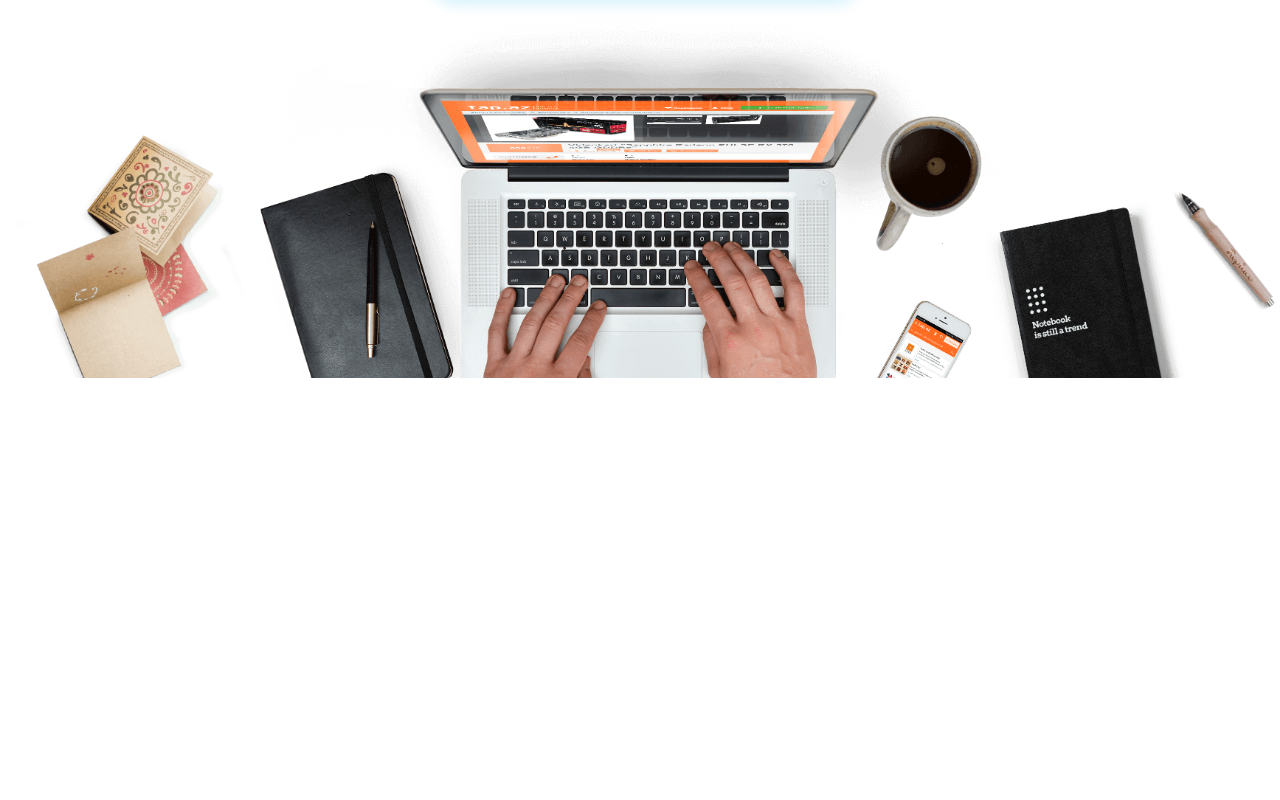
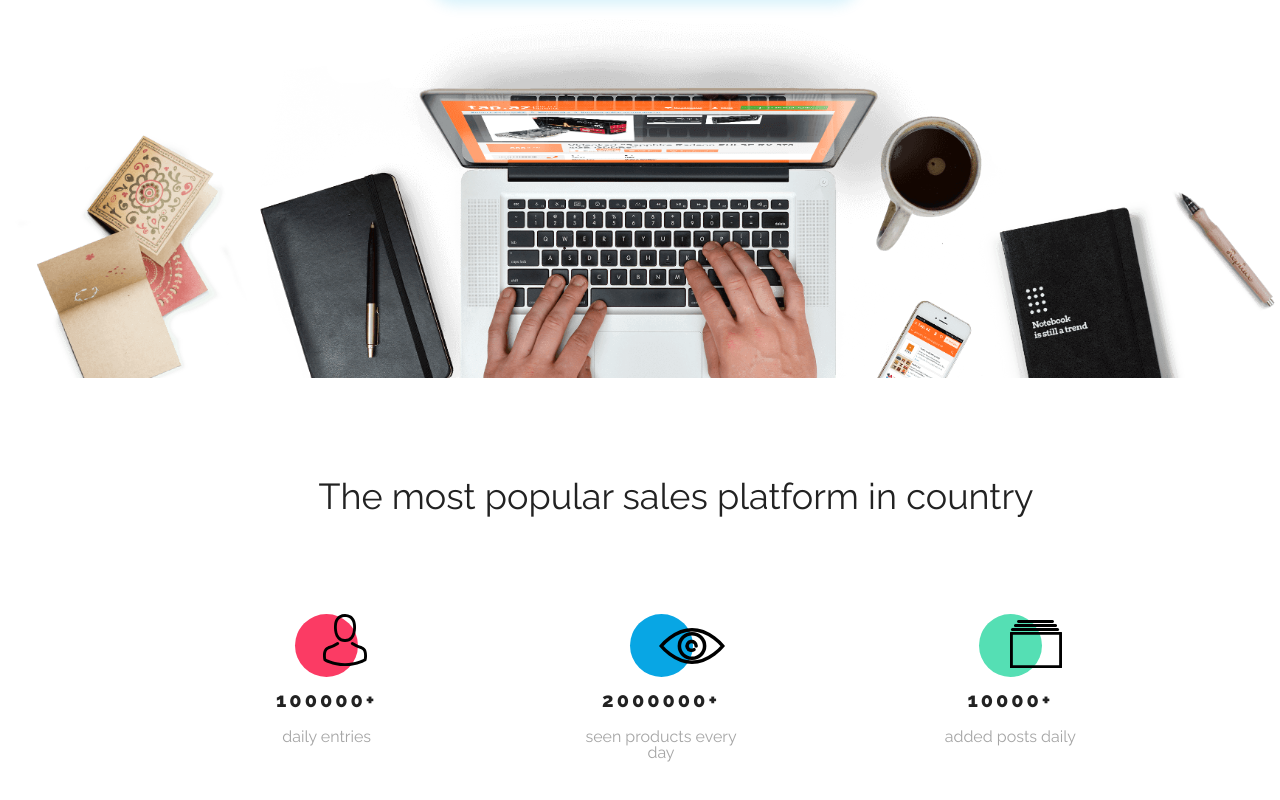
Before and after one commit to Veronika-Fialova/Bestshop, a plain HTML site: page index.html in a window 1280 px wide. Shown: the part 388-1188 px from the top of the page. Before the commit the page ends 800 px from the top, so only its background shows below. Drawn offline with nearby package versions, Linux system fonts and the light colour scheme.

Commit message:
Statistics done

```diff
--- a/index.html
+++ b/index.html
@@ -45,6 +45,36 @@
             </div>
             <img class="section__opening__img" src="../Bestshop/assets/Background.png" alt="laptop with hands">
         </section>
+        <section class="section__statistics">
+            <div class="container">
+                <h2 class="section__statistics__h2">
+                    The most popular sales platform in country
+                </h2>
+                <div class="statistics">
+                    <div class="statistics__element">
+                        <div class="statistics__circle">
+                            <img class="statistics__img" src="../Bestshop/assets/Person.svg" alt="person icon">
+                        </div>
+                        <p class="statistics__number">100000+</p>
+                        <p class="statistics__text">daily entries</p>
+                    </div>
+                    <div class="statistics__element">
+                        <div class="statistics__circle">
+                            <img class="statistics__img" src="../Bestshop/assets/Eye.svg" alt="person icon">
+                        </div>
+                        <p class="statistics__number">2000000+</p>
+                        <p class="statistics__text">seen products every day</p>
+                    </div>
+                     <div class="statistics__element">
+                        <div class="statistics__circle">
+                            <img class="statistics__img" src="../Bestshop/assets/Catalog.svg" alt="person icon">
+                        </div>
+                        <p class="statistics__number">10000+</p>
+                        <p class="statistics__text">added posts daily</p>
+                    </div>
+                </div>
+            </div>
+        </section>
     </main>
 </body>
 </html>
--- a/style.css
+++ b/style.css
@@ -80,6 +80,8 @@ a {
 
 /* ---- MAIN ---- */
 
+/* ---- Opening section ---- */
+
 .section__opening {
     display: flex;
     flex-direction: column;
@@ -117,7 +119,89 @@ a {
     height: auto;
 }
 
+/* ---- Statistics ---- */
 
+.section__statistics {
+    margin-top: 100px;
+}
 
+.statistics {
+    max-width: 800px;
+    margin: 100px auto 120px;
+    display: flex;
+    justify-content: space-between;
+}
+
+.section__statistics__h2 {
+    font-size: 2.25rem;
+    text-align: center;
+    font-family: var(--font-raleway);
+}
+
+.statistics__element {
+    max-width: 160px;
+    display: flex;
+    flex-direction: column;
+    justify-content: flex-start;
+    align-items: center;
+    text-align: center;
+    font-family: var(--font-raleway);
+}
+
+.statistics__circle {
+    border-radius: 50%;
+    width: 63px;
+    height: 63px;
+    position: relative;
+}
+
+.statistics__img {
+    position: absolute;
+}
+
+.statistics__element:nth-child(1) .statistics__circle {
+    background-color: var(--color-redish);
+}
+
+.statistics__element:nth-child(1) .statistics__img {
+    top: 0;
+    left: 45%;
+ }
+
+.statistics__element:nth-child(2) .statistics__circle {
+    background-color: var(--color-primary);
+}
+
+.statistics__element:nth-child(2) .statistics__img {
+    top: 14px;
+    left: 47%;
+}
+
+.statistics__element:nth-child(3) .statistics__circle {
+    background-color: var(--color-green);
+}
+
+.statistics__element:nth-child(3) .statistics__img {
+    top: 6px;
+    left: 50%;
+}
+
+.statistics__number {
+    font-weight: 800;
+    font-size: 1.25rem;
+    letter-spacing: 0.1875rem;
+    margin-top: 13px;
+}
+
+.statistics__text {
+    color: var(--color-grey);
+    margin-top: 19px;
+}
+
+/* ---- Benefits ---- */
+
+/* ---- Pricing ---- */
+
+/* ---- Contact ---- */
 
 /* ---- FOOTER ---- */
```
